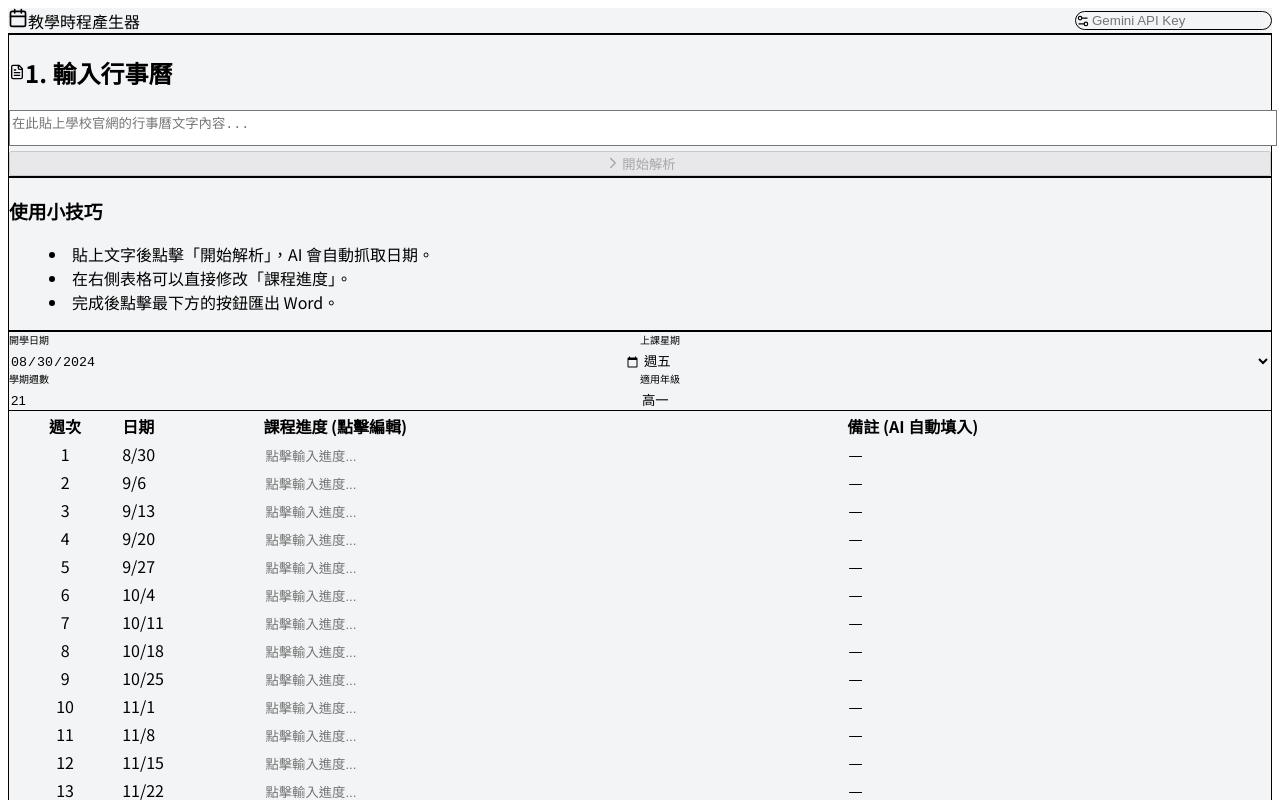
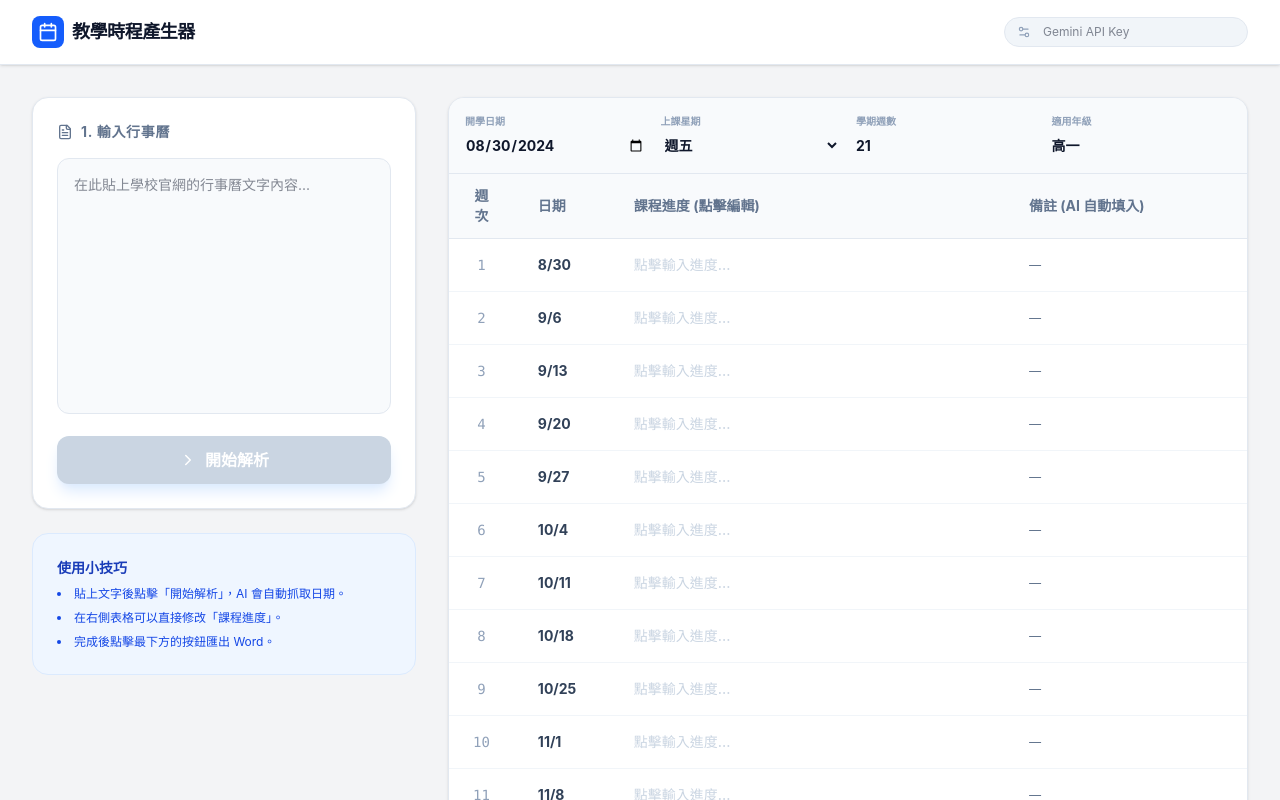
Before and after one commit to t201999/school, a React (Vite) app: page / in a window 1280 px wide. Shown: the top 800 px of the page. Built offline with nearby package versions, Linux system fonts and the light colour scheme.

Commit message:
Update index.css

```diff
--- a/src/index.css
+++ b/src/index.css
@@ -1,8 +1,22 @@
-@import url('https://fonts.googleapis.com/css2?family=Inter:wght@400;500;600&family=Noto+Sans+TC:wght@400;500;700&display=swap');
-@tailwind base;
-@tailwind components;
-@tailwind utilities;
+@import "tailwindcss";
 
-body {
-  font-family: 'Noto Sans TC', 'Inter', sans-serif;
+@theme {
+  --font-sans: "Inter", ui-sans-serif, system-ui, sans-serif;
 }
+
+@layer base {
+  body {
+    @apply bg-slate-50 text-slate-900 antialiased;
+  }
+}
+
+/* 自定義捲軸樣式 */
+::-webkit-scrollbar {
+  width: 6px;
+}
+::-webkit-scrollbar-track {
+  @apply bg-transparent;
+}
+::-webkit-scrollbar-thumb {
+  @apply bg-slate-200 rounded-full hover:bg-slate-300 transition-colors;
+}
```
